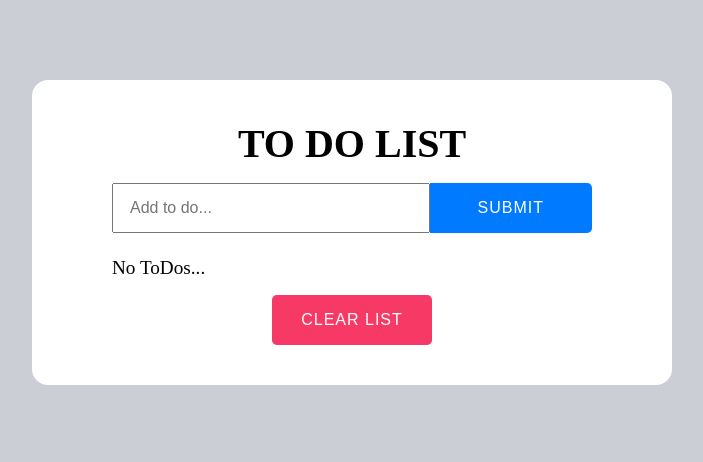
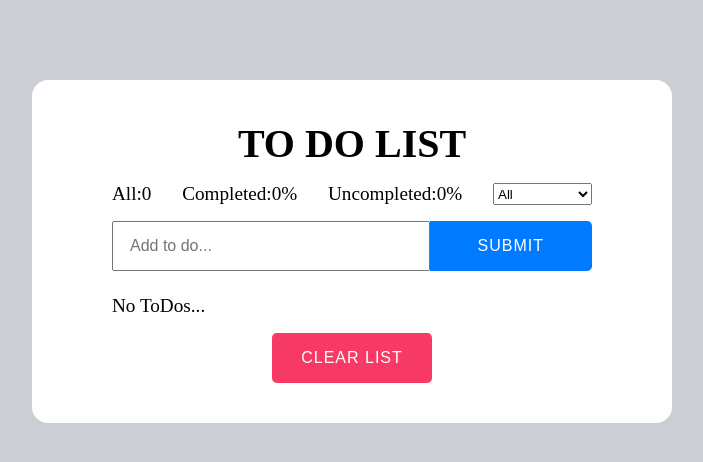
Before and after one commit to veyronB2/to-do-react-typescript, a React (Create React App) app: page / in a window 1280 px wide. Shown: the top 462 px of the page, without its empty margins (288-991 px from the left). Built offline with nearby package versions, Linux system fonts and the light colour scheme.

Commit message:
stats functionality added

```diff
--- a/src/App.tsx
+++ b/src/App.tsx
@@ -1,4 +1,4 @@
-import { useRef } from "react";
+import { useMemo } from "react";
 import ToDoForm from "./components/ToDoForm";
 import { INITIAL_STATE } from "./state/IninitalState";
 import ToDoList from "./components/ToDoList";
@@ -6,6 +6,9 @@ import React, { useEffect, useReducer, useState } from "react";
 import { reducer } from "./state/Reducer";
 import { ActionType } from "./state/Actions";
 import Button from "./components/Button";
+import Stats from "./components/Stats";
+import { getCompletedToDosPercent } from "./shared/utils";
+import { stat } from "fs";
 
 function setUniqueKey() {
   let date = new Date();
@@ -24,11 +27,12 @@ function App() {
   const [state, dispatch] = useReducer(reducer, INITIAL_STATE);
   const [formInputValue, setformInputValue] = useState<string>("");
   const [itemKeyValue, setitemKeyValue] = useState<string>("");
-  const { todoList } = state;
-  const inputRef = useRef<React.LegacyRef<HTMLInputElement>>(null);
+  const { todoList, todoCounter } = state;
 
   function formOnSubmitHandler(e: React.FormEvent<HTMLFormElement>) {
     e.preventDefault();
+
+    if (formInputValue) {
       dispatch({
         type: ActionType.ADD_TODO,
         payload: {
@@ -38,6 +42,7 @@ function App() {
           isInEditMode: false,
         },
       });
+    }
 
     (e.target as HTMLFormElement).reset();
     setformInputValue("");
@@ -123,8 +128,21 @@ function App() {
     });
   }
 
+  const counterToDo = state.todoCounter;
+  const todoCompletedCounter = state.todoCompletedCounter;
+  const todoUncompletedCounter = state.todoUncompletedCounter;
+  const { uncompletedRatio, completedRatio } = useMemo(
+    () =>
+      getCompletedToDosPercent({
+        counterToDo,
+        todoUncompletedCounter,
+        todoCompletedCounter,
+      }),
+    [counterToDo, todoCompletedCounter, todoUncompletedCounter]
+  );
+
   useEffect(() => {
-    console.log(state.todoList);
+    console.log(state);
   }, [state]);
 
   useEffect(() => {
@@ -135,6 +153,11 @@ function App() {
     <main>
       <section className="container">
         <h1>to do list</h1>
+        <Stats
+          todoCounter={todoCounter}
+          todoCompletedRatio={completedRatio}
+          todoUncompletedRatio={uncompletedRatio}
+        />
         <ToDoForm
           onSubmit={formOnSubmitHandler}
           onInputChange={formInputChangeHandler}
@@ -145,7 +168,6 @@ function App() {
           onButtonClick={deleteTODOitem}
           onCheckBoxClick={onCheckBoxClick}
           onInputChange={todoOnInputChange}
-          reference={inputRef}
           onInputFocus={onToDoInputFocusHandler}
           onInputDefocus={onToDoInputDefocusHandler}
         />
--- a/src/components/Input.tsx
+++ b/src/components/Input.tsx
@@ -6,7 +6,6 @@ export type InputProps = {
   inputValue?: string;
   placeHolder?: string;
   inputDisabled?: boolean;
-  reference?: React.LegacyRef<HTMLInputElement>;
   onChange?: (e: React.ChangeEvent<HTMLInputElement>) => void;
   onClick?: (e: React.MouseEvent<HTMLInputElement>) => void;
   onFocus?: (e: React.FocusEvent<HTMLInputElement>) => void;
@@ -20,14 +19,12 @@ function Input({
   onChange,
   inputValue,
   inputDisabled,
-  reference,
   onFocus,
   onBlur,
 }: InputProps) {
   return (
     <>
       <input
-        ref={reference}
         type={inputType}
         className={className}
         placeholder={placeHolder}
--- /dev/null
+++ b/src/components/Stats.tsx
@@ -0,0 +1,34 @@
+type statsProps = {
+  todoCounter: number;
+  todoCompletedRatio: string;
+  todoUncompletedRatio: string;
+};
+
+function Stats({
+  todoCounter,
+  todoCompletedRatio,
+  todoUncompletedRatio,
+}: statsProps) {
+  return (
+    <div className="stats-container">
+      <p>
+        All:<span id="all-todos-counter">{todoCounter}</span>
+      </p>
+
+      <p>
+        Completed:<span id="completed-todo-ratio">{todoCompletedRatio}</span>
+      </p>
+      <p>
+        Uncompleted:
+        <span id="uncompleted-todo-ratio">{todoUncompletedRatio}</span>
+      </p>
+      <select name="todo-filter">
+        <option value="all">All</option>
+        <option value="completed">completed</option>
+        <option value="uncompleted">uncompleted</option>
+      </select>
+    </div>
+  );
+}
+
+export default Stats;
--- a/src/components/ToDoList.tsx
+++ b/src/components/ToDoList.tsx
@@ -5,7 +5,6 @@ import Checkbox from "./Checkbox";
 
 type ToDoListProps = {
   todoList: { [key: string]: ToDoState };
-  reference: any;
   onInputDefocus: (
     e: React.FocusEvent<HTMLInputElement>,
     itemKey?: string
@@ -36,7 +35,6 @@ function ToDoList({
   onButtonClick,
   onCheckBoxClick,
   onInputChange,
-  reference,
   onInputFocus,
   onInputDefocus,
 }: ToDoListProps) {
@@ -81,7 +79,6 @@ function ToDoList({
                   isDisabled={isInEditMode ? true : false}
                 />
                 <Input
-                  reference={reference}
                   inputType="text"
                   className={
                     isCompleted
--- /dev/null
+++ b/src/shared/utils.ts
@@ -0,0 +1,32 @@
+type statsProps = {
+  counterToDo: number;
+  todoUncompletedCounter: number;
+  todoCompletedCounter: number;
+};
+
+export function getCompletedToDosPercent({
+  counterToDo,
+  todoUncompletedCounter,
+  todoCompletedCounter,
+}: statsProps) {
+  let uncompletedRatio: string;
+  let completedRatio: string;
+
+  if (counterToDo === 0) {
+    uncompletedRatio = "0%";
+    completedRatio = "0%";
+  } else {
+    uncompletedRatio = `${Math.round(
+      (todoUncompletedCounter / counterToDo) * 100
+    ).toString()}%`;
+
+    completedRatio = `${Math.round(
+      (todoCompletedCounter / counterToDo) * 100
+    ).toString()}%`;
+  }
+
+  return {
+    uncompletedRatio,
+    completedRatio,
+  };
+}
--- a/src/state/IninitalState.ts
+++ b/src/state/IninitalState.ts
@@ -1,4 +1,7 @@
 import { UIState } from "./types";
 export const INITIAL_STATE: UIState = {
-    todoList: {}
-  };
+  todoList: {},
+  todoCounter: 0,
+  todoCompletedCounter: 0,
+  todoUncompletedCounter: 0,
+};
--- a/src/state/Reducer.tsx
+++ b/src/state/Reducer.tsx
@@ -42,8 +42,14 @@ export const reducer = (state: UIState, action: Action): UIState => {
   }
 
   function addNewToDo() {
+    let todoCounter = state.todoCounter;
+    let todoUncompletedCounter = state.todoUncompletedCounter;
+    todoCounter++;
+    todoUncompletedCounter++;
     return {
       ...state,
+      todoCounter: todoCounter,
+      todoUncompletedCounter: todoUncompletedCounter,
       todoList: {
         ...state.todoList,
         [`${payload?.itemKeyValue}`]: {
@@ -57,16 +63,41 @@ export const reducer = (state: UIState, action: Action): UIState => {
 
   function deleteToDo() {
     const list = { ...state.todoList };
+    const isCompleted = list[payload?.itemKeyValue!].isCompleted;
+    let counter: number = state.todoCounter;
+    let completedCounter: number = state.todoCompletedCounter;
+    let uncompletedCounter: number = state.todoUncompletedCounter;
+
+    counter--;
+
+    isCompleted ? completedCounter-- : uncompletedCounter--;
+
     delete list[payload?.itemKeyValue!];
     return {
       ...state,
+      todoCounter: counter,
+      todoCompletedCounter: completedCounter,
+      todoUncompletedCounter: uncompletedCounter,
       todoList: list,
     };
   }
 
   function toggleCompleted() {
+    let todoCompletedCounter = state.todoCompletedCounter;
+    let todoUncompletedCounter = state.todoUncompletedCounter;
+
+    if (payload?.isCompleted) {
+      todoCompletedCounter++;
+      todoUncompletedCounter--;
+    } else {
+      todoCompletedCounter--;
+      todoUncompletedCounter++;
+    }
+
     return {
       ...state,
+      todoCompletedCounter: todoCompletedCounter,
+      todoUncompletedCounter: todoUncompletedCounter,
       todoList: {
         ...state.todoList,
         [`${payload?.itemKeyValue}`]: {
--- a/src/state/types.ts
+++ b/src/state/types.ts
@@ -8,6 +8,9 @@ export type ToDoState = {
 
 export type UIState = {
   todoList: { [key: string]: ToDoState };
+  todoCounter: number;
+  todoCompletedCounter: number;
+  todoUncompletedCounter: number;
 };
 
 export type Payload = {
--- a/src/styles/index.css
+++ b/src/styles/index.css
@@ -153,3 +153,10 @@ ul {
 .todo-active {
   border: 2px solid var(--primary-blue);
 }
+
+.stats-container {
+  display: flex;
+  justify-content: space-between;
+  margin-bottom: 1rem;
+  font-size: 1.2rem;
+}
```
Lines whose indentation alone changed are shown as unchanged.
